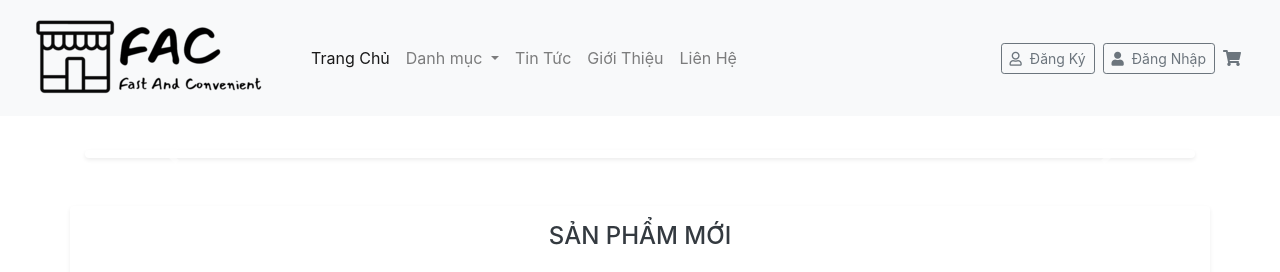
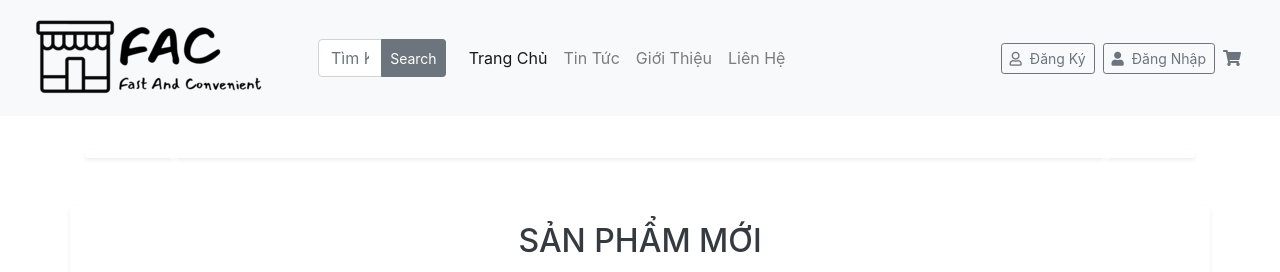
Before and after one commit to ptta2879/PTUD_CT_N2, a PHP site: page / in a window 1280 px wide. Shown: the top 272 px of the page. Run offline with PHP 8.4, Linux system fonts and the light colour scheme; grey boxes labelled with a size stand in for pictures from a placeholder-image service; data that the repository does not hold is empty; some libraries are stand-ins or nearby versions.

Commit message:
cap nhap lai danh muc tim kiem

```diff
--- a/controllers/trangchu_c.php
+++ b/controllers/trangchu_c.php
@@ -10,6 +10,19 @@ class TrangChu
 		$slide=$p->loaddulieu('SELECT * FROM tintuc ORDER BY vitri asc');
 		$v->tintuc($slide);
 	}
+	function danhmuc()
+	{
+		$p=new databasePDO();
+		$v=new viewHome();
+		$dulieu=$p->loaddulieu('SELECT n.id,tennhasanxuat,idchungloai FROM nhasanxuat n JOIN chungloai c on n.idchungloai=c.id WHERE c.trangthai=1');
+		$v->danhmuc($dulieu);
+	}
+	function sanphammoi()
+	{
+		$p = new databasePDO();
+		$v = new viewHome();
+		$dulieu=$p->loaddulieu("SELECT * FROM sanpham");
+	}
 }
 
 ?>
--- a/header.php
+++ b/header.php
@@ -1,4 +1,6 @@
-<?php session_start();
+<?php
+
+  session_start();
   if(isset($_REQUEST['dangxuat']))
   {
     $nutdangxuat=$_REQUEST['dangxuat'];
@@ -36,19 +38,17 @@
           <button class="navbar-toggler" type="button" data-toggle="collapse" data-target="#navbarCollapse" aria-controls="navbarCollapse" aria-expanded="false" aria-label="Toggle navigation">
             <span class="navbar-toggler-icon"></span>
           </button>
+
           <div class="collapse navbar-collapse" id="navbarCollapse">
+            <form class="input-group col-12 col-lg-2 col-md-12 col-sm-12 ">
+      <input type="text" class="form-control change-boxshadow" placeholder="Tìm Kiếm" aria-label="Text input with button">
+      <span class="input-group-append">
+         <button type="button" class="btn btn-sm btn-secondary border-secondary">Search</button>
+      </span>
+    </form>
             <ul class="navbar-nav mr-auto">
               <li class="nav-item active">
                 <a href="index.php" class="nav-link">Trang Chủ</a>
-              </li>
-              <li class="nav-item dropdown">
-                <a class="nav-link dropdown-toggle" href="#" id="navbarDropdown" role="button" data-toggle="dropdown" aria-haspopup="true" aria-expanded="false">
-                  Danh mục
-                </a>
-                <div class="dropdown-menu" aria-labelledby="navbarDropdown">
-                  <a class="dropdown-item" href="#">Samsung</a>
-                  <a class="dropdown-item" href="#">Apple</a>
-                </div>
               </li>
               <li class="nav-item">
                 <a href="tinTuc.php" class="nav-link">Tin Tức</a>
@@ -59,7 +59,9 @@
               <li class="nav-item">
                 <a href="lienHe.php" class="nav-link">Liên Hệ</a>
               </li>
+
             </ul>
+
 
             <?php
               if (isset($_SESSION['username'])&&isset($_SESSION['password'])&&isset($_SESSION['phanquyen'])&&isset($_SESSION['hotendem'])&&isset($_SESSION['ten'])&&isset($_SESSION['sdt'])&&isset($_SESSION['diachi']))
--- a/index.php
+++ b/index.php
@@ -36,7 +36,7 @@
 <div class="container shadow-sm p-3 mb-5 mt-5 bg-white rounded">
   <div class="row">
     <div class="col-12">
-      <h1 class="h4 text-dark text-center mb-4">SẢN PHẨM MỚI</h1>
+      <h1 class="h2 text-dark text-center mb-4">SẢN PHẨM MỚI</h1>
     </div>
   </div>
   <div class="row">
@@ -97,7 +97,7 @@
 <div class="container shadow-sm p-3 mb-5 mt-5 bg-white rounded">
   <div class="row">
     <div class="col-12">
-      <h1 class="h4 text-dark text-center mb-4">SẢN PHẨM BÁN CHẠY</h1>
+      <h1 class="h2 text-dark text-center mb-4">SẢN PHẨM BÁN CHẠY</h1>
     </div>
   </div>
   <div class="row">
@@ -160,17 +160,25 @@
 <div class="container shadow-sm p-3 mb-5 bg-white rounded">
   <section>
   <div class="row">
-    <form class="input-group mb-4 col-lg-4 col-sm-12 ml-auto">
-      <input type="text" class="form-control change-boxshadow" placeholder="Tìm Kiếm" aria-label="Text input with button">
-      <span class="input-group-append">
-         <button type="button" class="btn btn-sm btn-secondary border-secondary">Search</button>
-      </span>
-    </form>
+    <div class="col-lg-12 col-12 col-sm-12 m-3">
+      <h1 class="h2 text-dark text-center mb-4">Danh Mục</h1>
+      <div class="ml-4">
+      <?php
+        $p->danhmuc();
+      ?>
+  </div>
+    </div>
   </div>
 </section>
+<div class="row">
+  <div class="col-lg-12 col-12 col-sm-12 m-3">
+  <h1 class="h2 text-dark text-center mb-4">Tất Cả Sản Phẩm</h1>
+</div>
+</div>
+  <div class="row">
 
-  <div class="row">
     <div class="col-lg-3 col-md-6">
+
       <a href="#">
        <figure class="figure">
         <img src="https://cdn.tgdd.vn/Products/Images/42/219208/vsmart-joy-3-4gb-den-600x600-400x400.jpg" class="figure-img img-fluid hinh" alt="Figure image">
--- a/views/page/trangchu_v.php
+++ b/views/page/trangchu_v.php
@@ -25,5 +25,14 @@ class viewHome
 			}
 		}
 	}
+	function danhmuc($dulieu)
+	{
+		for ($i=0; $i < count($dulieu) ; $i++) {
+			$row = $dulieu[$i];
+			echo '<a style="text-decoration: none" href="?hang='.$row['id'].'" >
+        <img src="views/assets/img/nhasanxuat/nhasanxuat-'.$row['id'].'-'.$row['idchungloai'].'.jpg"width="200" height="40" class="img-thumbnail">
+        </a>';
+		}
+	}
 }
 ?>
```
Also changed, not shown: views/assets/img/nhasanxuat/nhasanxuat-1-1.jpg (added), views/assets/img/nhasanxuat/nhasanxuat-2-1.jpg (added).
